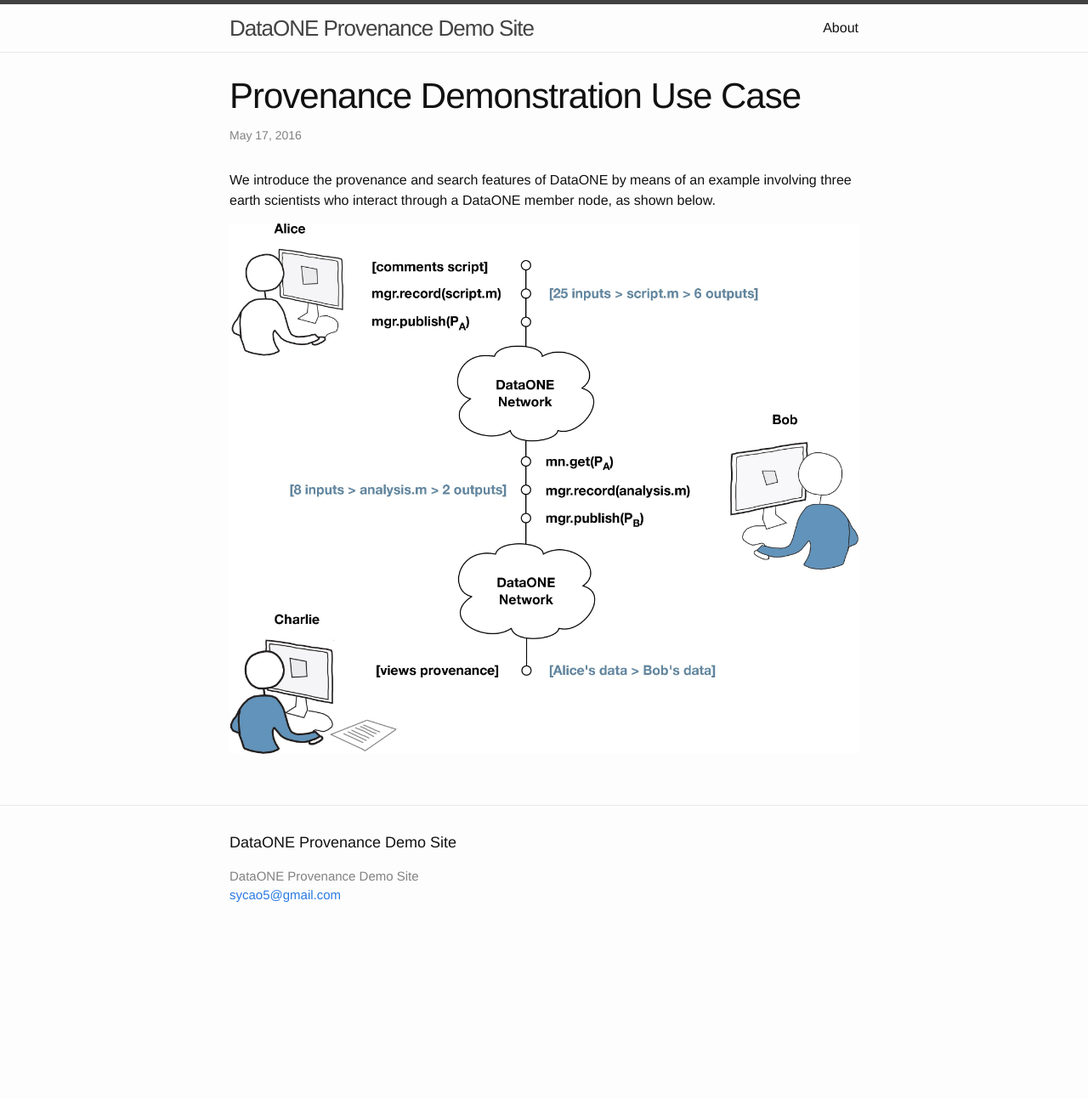
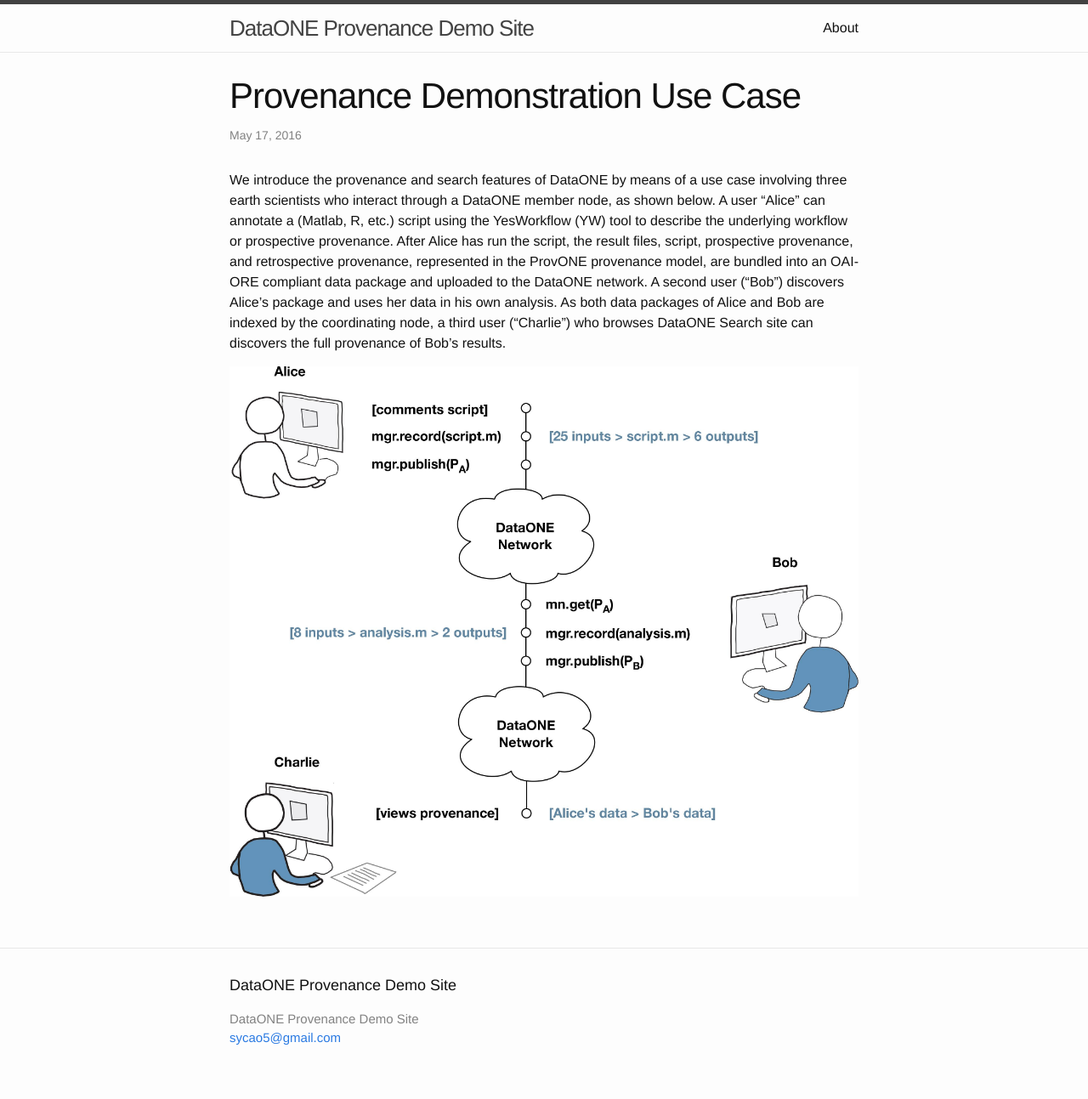
Before and after one commit to DataONEorg/provweek2016-demo, a Jekyll site: the page built from _posts/2016-05-05-demo-use-case.markdown, in a window 1280 px wide. Shown: the whole page at 85% size. Built offline with Jekyll 4.4.1, drawn with Linux system fonts in a browser that asks for light colours; before the commit the page ends 1125 px from its top, so only the background shows below that.

Commit message:
Add more contents to use-case-post

```diff
--- a/_posts/2016-05-05-demo-use-case.markdown
+++ b/_posts/2016-05-05-demo-use-case.markdown
@@ -4,7 +4,7 @@
 date:   2016-05-17 11:35:30 -0500
 categories: DataONE provenance
 ---
-We introduce the provenance and search features of DataONE by means of an example
-involving three earth scientists who interact through a DataONE member node, as shown below.
+We introduce the provenance and search features of DataONE by means of a use case
+involving three earth scientists who interact through a DataONE member node, as shown below. A user "Alice" can annotate a (Matlab, R, etc.) script using the YesWorkflow (YW) tool to describe the underlying workflow or prospective provenance. After Alice has run the script, the result files, script, prospective provenance, and retrospective provenance, represented in the ProvONE provenance model, are bundled into an OAI-ORE compliant data package and uploaded to the DataONE network. A second user ("Bob") discovers Alice's package and uses her data in his own analysis. As both data packages of Alice and Bob are indexed by the coordinating node, a third user ("Charlie") who browses DataONE Search site can discovers the full provenance of Bob's results.
 
 ![image text]({{site.baseurl}}/img/alice-bob-charlie-sequence-crop.jpg "Run Manager Demonstration Use Case")
--- a/_posts/2016-05-17-provenance-demo-overview.markdown
+++ b/_posts/2016-05-17-provenance-demo-overview.markdown
@@ -20,7 +20,7 @@
 
 DataONE provides two RunManager implementation for [DataONE recordr R package](https://github.com/NCEAS/recordr)  and [DataONE Matlab toolbox](https://github.com/DataONEorg/matlab-dataone) scripts. Check out the [Matlab-DataONE User Guide][matlab-dataone-user-guide] and [Recordr-DataONE Introduction]({{site.baseurl}}/data/intro_recordr.pdf) for more information on DataONE provenance tools. File all bugs/feature requests at [Matlab-DataONE Github Repository][matlab-dataone Github repo] and [DataONE Provenance Tracking for R][recordr-Github-repo].
 
-[YesWorkflow](https://github.com/yesworkflow-org/yw-prototypes) is a tool to enable users to mark up scripts with YesWorkflow annotations to reveal the computational steps and dataflows that may be implicit in the scripts. In addition, YesWorkflow provides query ability for the prospective provenance of the scripts.
+[YesWorkflow](https://github.com/yesworkflow-org/yw-prototypes) is a tool to enable users to mark up scripts with YesWorkflow annotations to reveal the computational steps and dataflows that may be implicit in the scripts. In addition, YesWorkflow provides query capability for the prospective provenance of the scripts.
 
 With DataONE provenance tools, each run of a script will generate a data package. When the data package is indexed by the coordinating node upon the publication of the data package, the logical connection can be viewed and explored at [DataONE Search Site](https://search-sandbox-2.test.dataone.org) to facilitate data sharing in the community.
 
```
